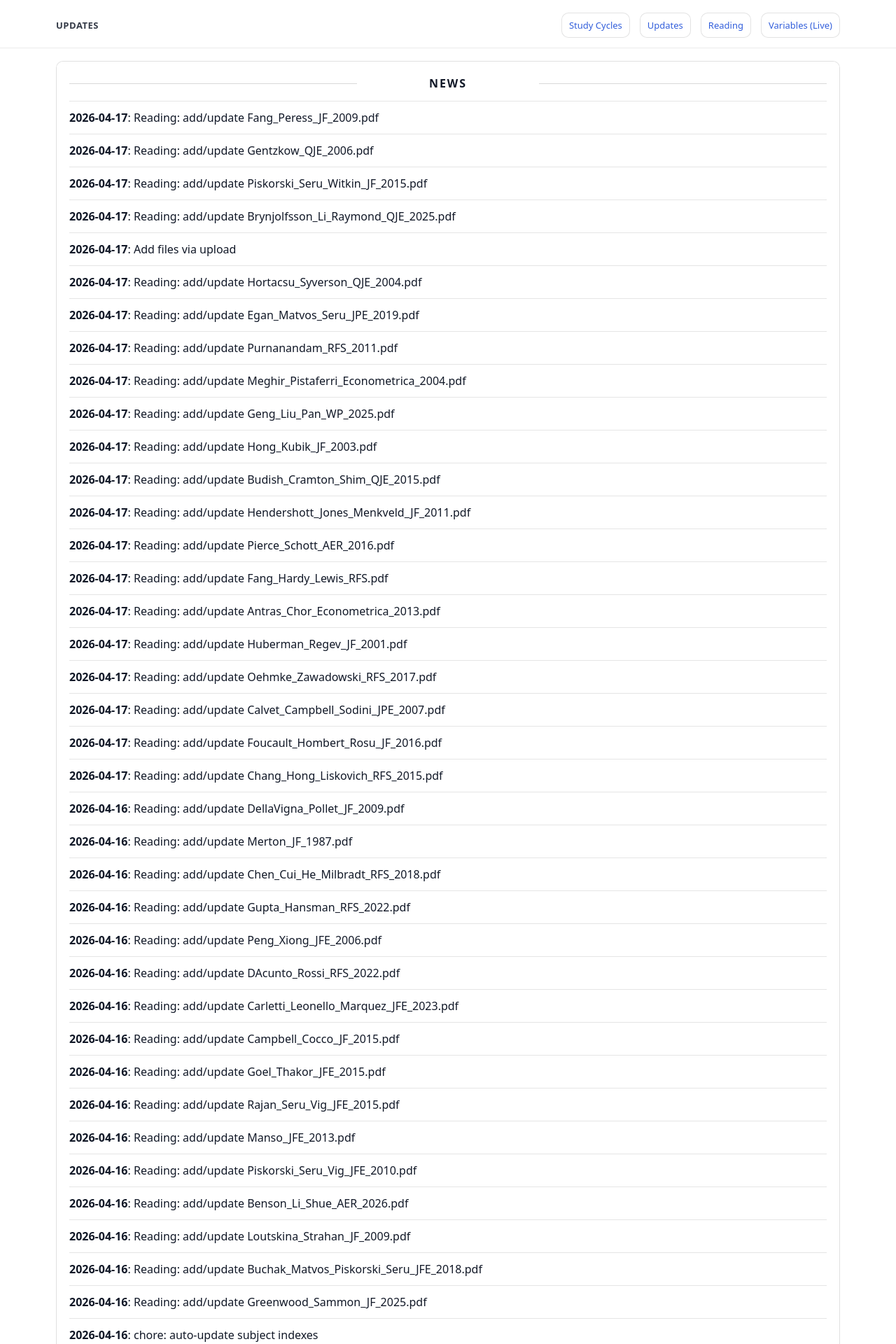
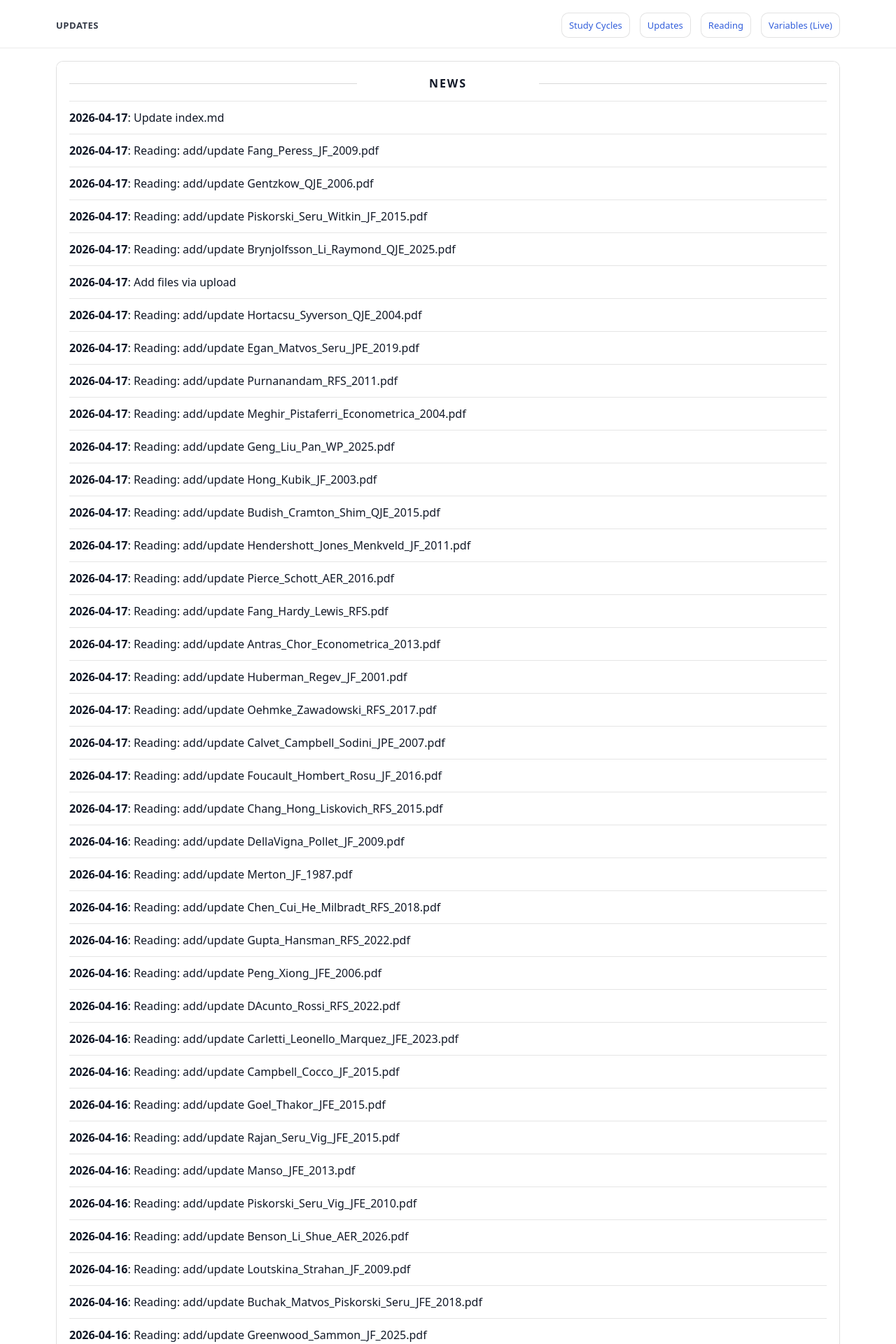
Before and after one commit to yaxinzn/study-archive, a Jekyll site: the page built from updates/index.md, in a window 1280 px wide. Shown: the top 1920 px of the page at 70% size. Built offline with Jekyll 4.4.1, drawn with Linux system fonts in a browser that asks for light colours; some of the changed text lies outside the part shown.

Commit message:
chore: update NEWS feed

```diff
--- a/_data/news.yml
+++ b/_data/news.yml
@@ -1,4 +1,7 @@
 # Auto-generated update history (sorted newest -> oldest). Do not edit manually.
+- ts: "1776431968"
+  date: "2026-04-17"
+  title: "Update index.md"
 - ts: "1776431300"
   date: "2026-04-17"
   title: "Reading: add/update Fang_Peress_JF_2009.pdf"
```
